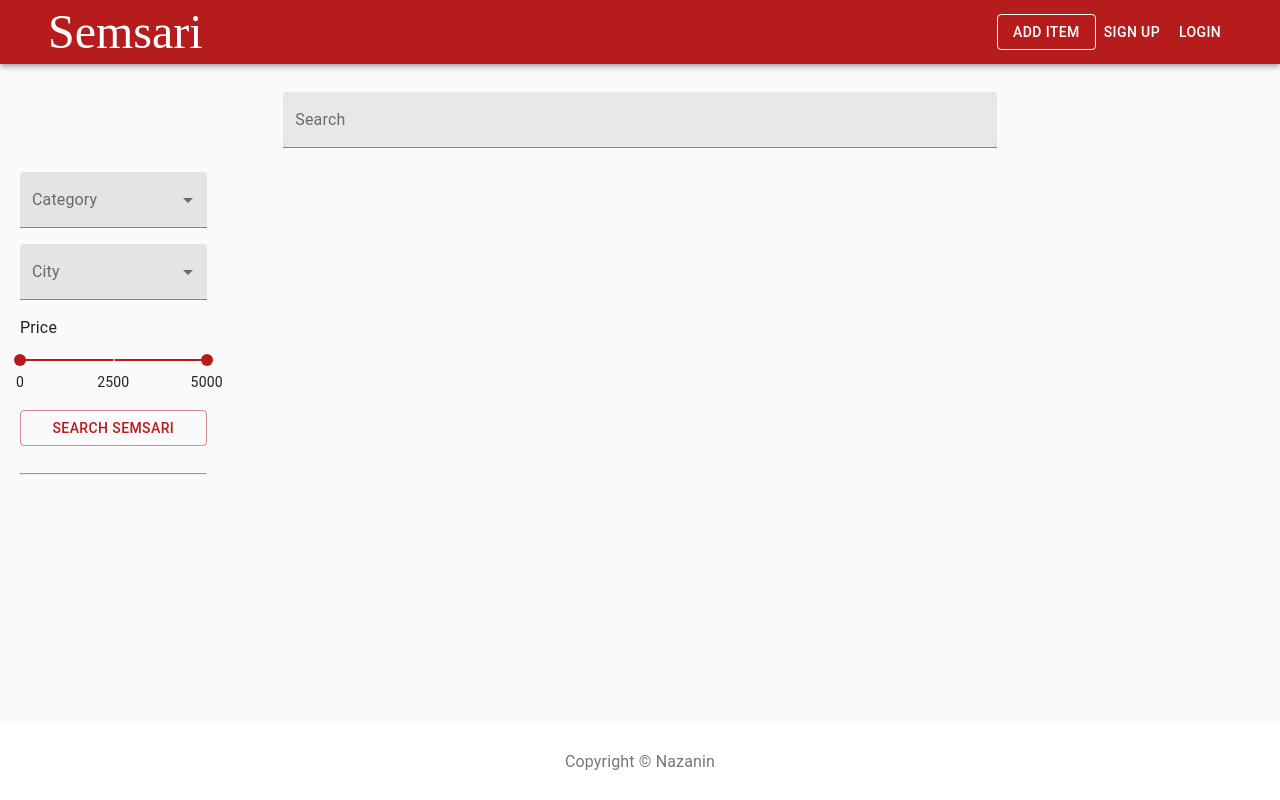
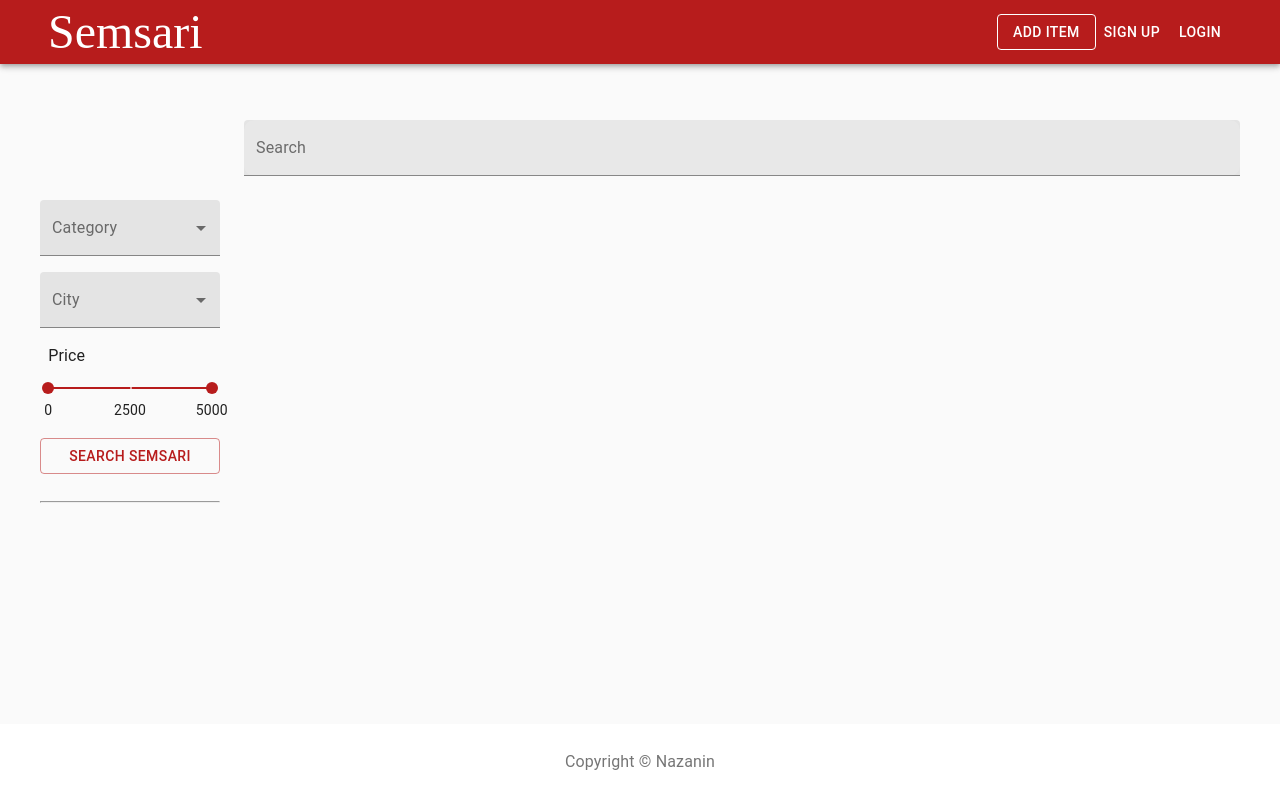
Before and after one commit to nazi-pira/semsari, a React (Create React App) app: page /search in a window 1280 px wide. Built offline with nearby package versions, Linux system fonts and the light colour scheme; a web font is replaced by a local one.

Commit message:
more styling

```diff
--- a/src/components/items/ItemCard.js
+++ b/src/components/items/ItemCard.js
@@ -16,7 +16,6 @@ import Button from '@material-ui/core/Button';
 import Typography from '@material-ui/core/Typography';
 import { red } from '@material-ui/core/colors';
 import FavoriteIcon from '@material-ui/icons/Favorite';
-import ShareIcon from '@material-ui/icons/Share';
 import MoreVertIcon from '@material-ui/icons/MoreVert';
 import Tooltip from '@material-ui/core/Tooltip';
 
--- a/src/pages/SearchPage.js
+++ b/src/pages/SearchPage.js
@@ -7,6 +7,7 @@ import Grid from '@material-ui/core/Grid';
 import InputLabel from '@material-ui/core/InputLabel';
 import MenuItem from '@material-ui/core/MenuItem';
 import Typography from '@material-ui/core/Typography';
+import Container from '@material-ui/core/Container';
 import FormControl from '@material-ui/core/FormControl';
 import Select from '@material-ui/core/Select';
 import Slider from '@material-ui/core/Slider';
@@ -69,12 +70,16 @@ export default function SearchPage() {
 
   return (
     <div className={classes.root}>
+      <Container className={classes.root}>
       <Grid container spacing={3}>
         <Grid item xs={12}>
           <Grid container spacing={3} justify="center">
-            <Grid item xs={12} sm={10} md={8} lg={7}>
+          <Grid item xs={12} sm={12} md={3} lg={2} />
+            {/* main grid column! */}
+            <Grid item xs={12} sm={10} md={9} lg={10}>
               <ItemSearch query={query} />
             </Grid>
+
           </Grid>
         </Grid>
         <Grid item xs={12} sm={12} md={3} lg={2}>
@@ -109,7 +114,7 @@ export default function SearchPage() {
                   </Select>
               </FormControl>
             </Grid>
-            <Grid item xs={11} sm={7} md={12} lg={12}>
+            <Grid item xs={11} sm={7} md={11} lg={11}>
               <FormControl variant="filled" fullWidth className={classes.formControl}>
                 <Typography id="price-slider" gutterBottom>
                   Price
@@ -150,6 +155,7 @@ export default function SearchPage() {
           </Grid>
         </Grid>
       </Grid>
+      </Container>
     </div>
   );
 }
```
